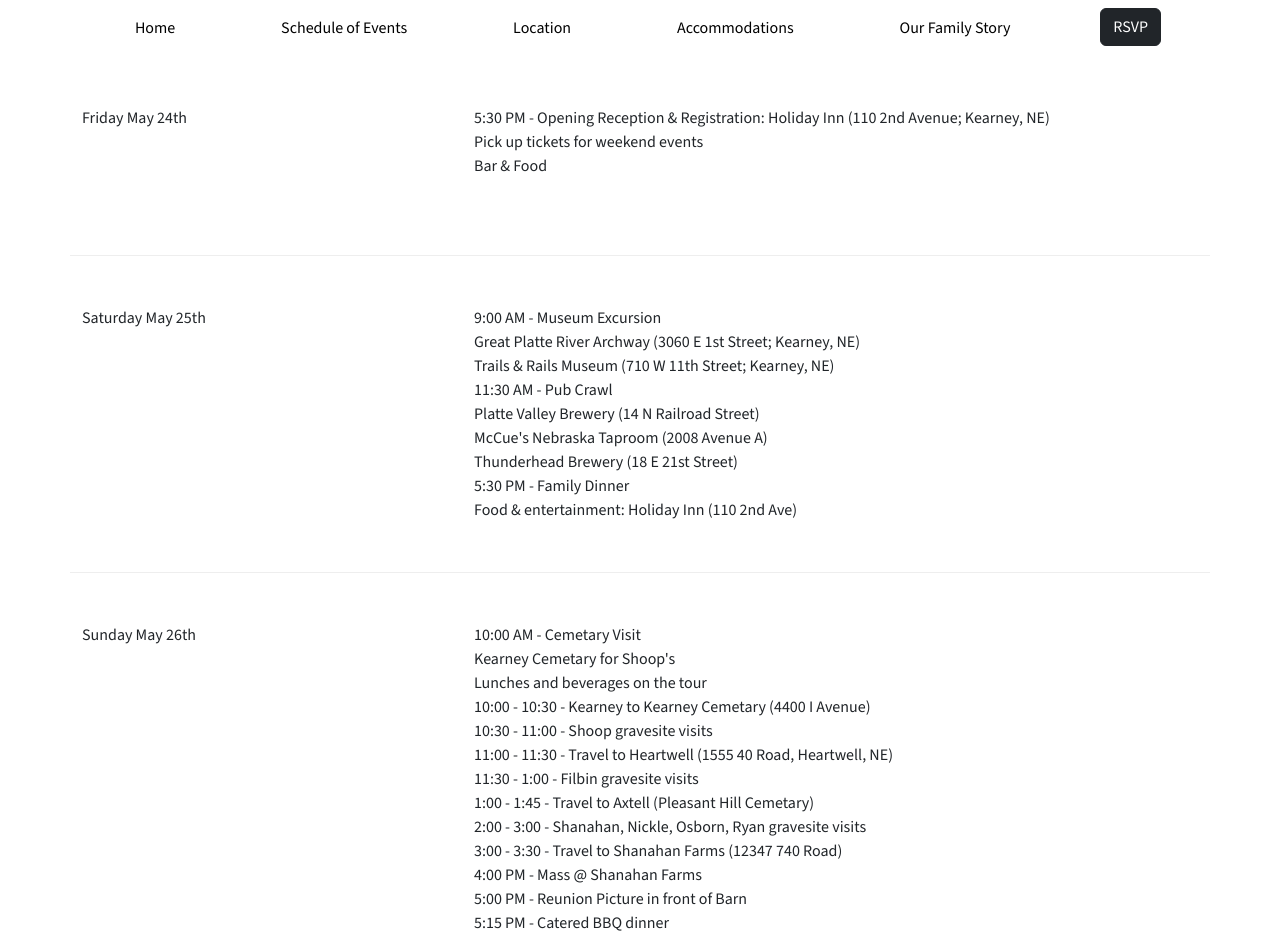
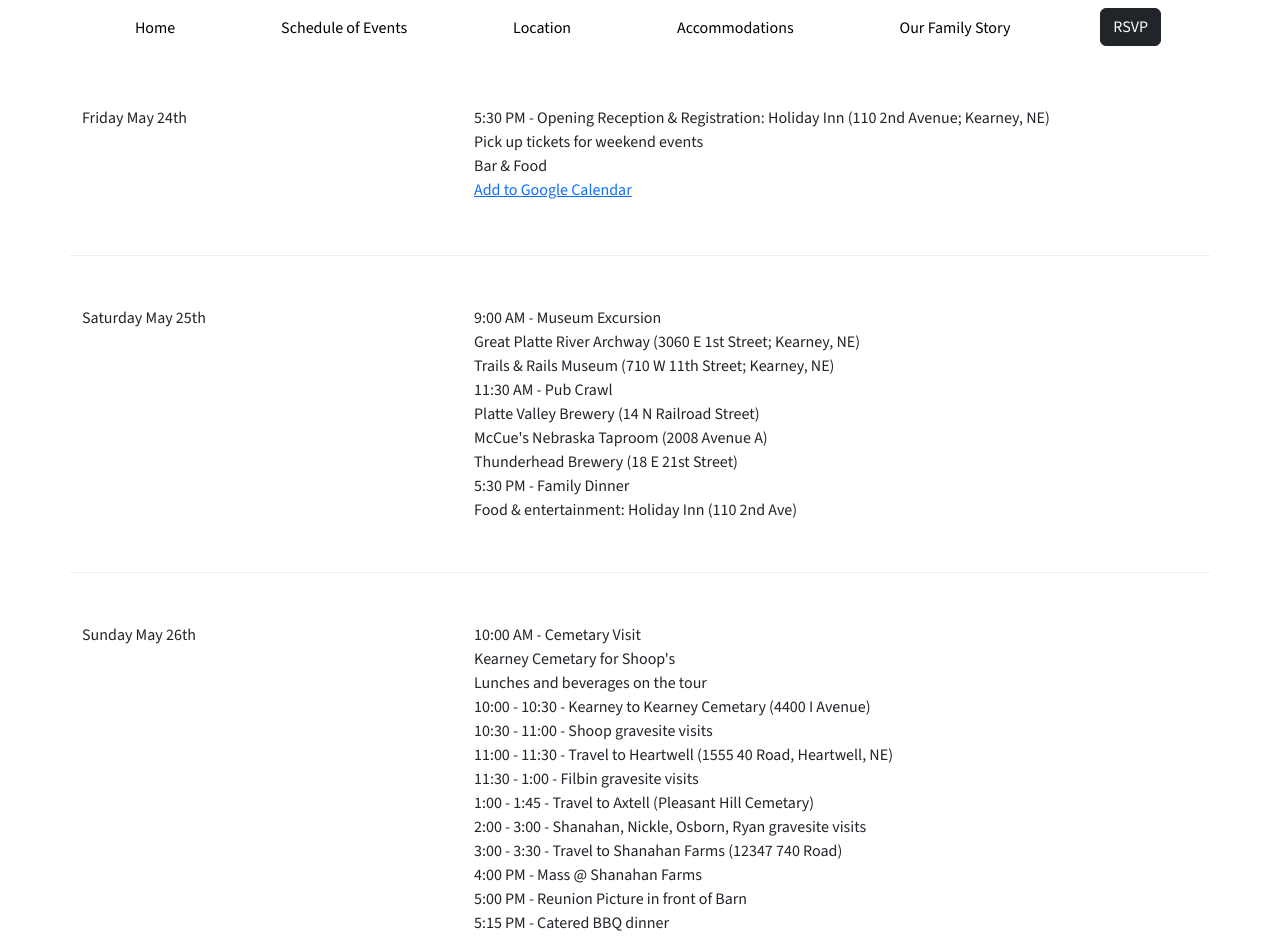
Before and after one commit to emily719/family-reunion, a website: page schedule.html in a window 1280 px wide. Shown: the top 938 px of the page. Drawn offline with nearby package versions, Linux system fonts and the light colour scheme.

Commit message:
added google calendar link to schedule page for testing

```diff
--- a/schedule.html
+++ b/schedule.html
@@ -58,6 +58,7 @@
                 <div class="row">
                     <div class="col">Bar & Food</div>
                 </div>
+                <a href="https://calendar.google.com/calendar/render?action=TEMPLATE&text=Opening Reception and Registration&details=Holiday Inn (110 2nd Avenue; Kearney, NE), Pick up tickets for weekend events, Bar and Food&dates=20240524T173000&location=Kearney, NE">Add to Google Calendar</a>
             </div>
         </div>
     </div>
```
